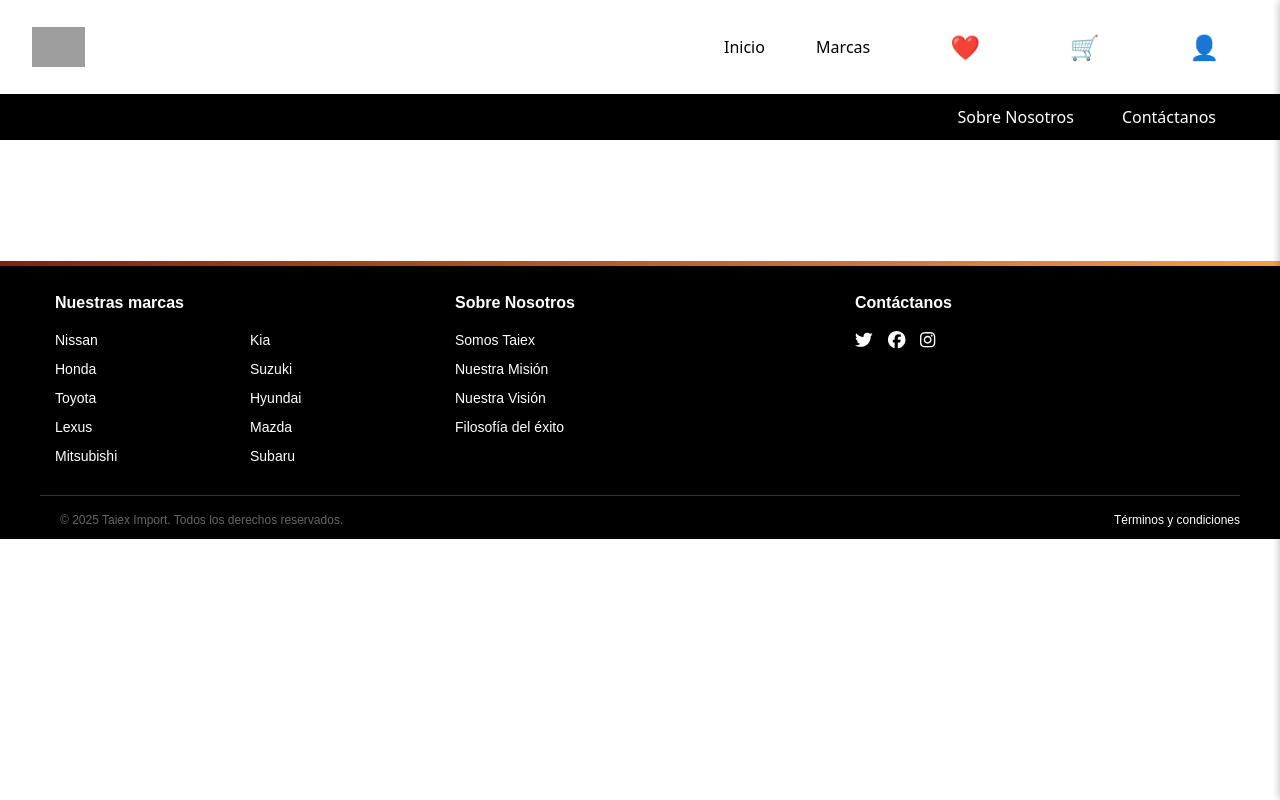
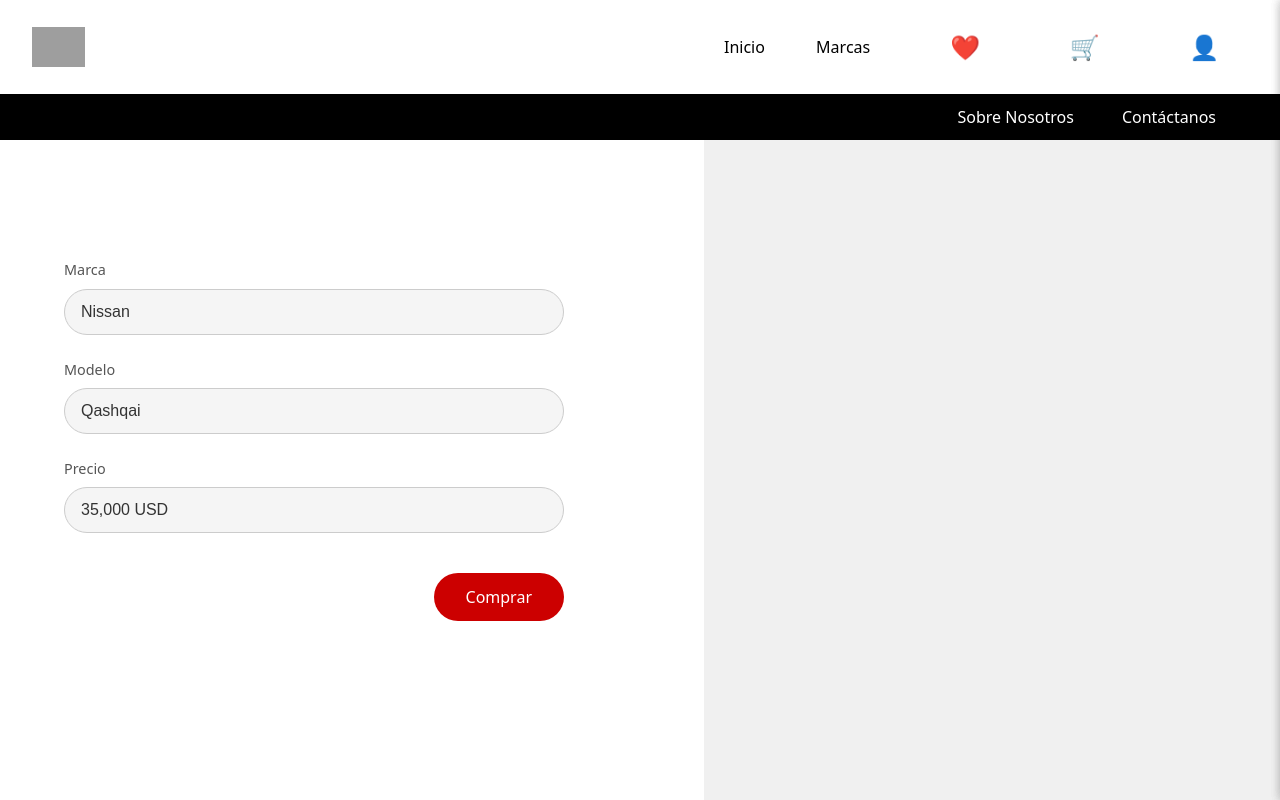
Before and after one commit to FernaandoAriel/TaiexImport, a React (Vite) app in the folder frontend/: page /cotizar in a window 1280 px wide. Shown: the top 800 px of the page. Built offline with nearby package versions, Linux system fonts and the light colour scheme; grey boxes are pictures that could not be loaded; a web font is replaced by a local one.

Commit message:
interfaz de cotizar y correciones

```diff
--- a/frontend/src/App.jsx
+++ b/frontend/src/App.jsx
@@ -10,6 +10,7 @@ import BrandCatalog from "./pages/BrandCatalog.jsx";
 import VehicleDetails from './pages/VehicleDetails.jsx';
 import Checkout from './pages/Checkout.jsx';
 import Footer from "./components/footer/footerCliente.jsx"
+import Quote from './pages/Quote.jsx';
 
 
 function App() {
@@ -25,6 +26,7 @@ function App() {
           <Route path="/marcas/:brandName" element={<BrandCatalog />} />
           <Route path="/marcas/:brandName/:vehicleId" element={<VehicleDetails />} />
           <Route path="/checkout" element={<Checkout />} />
+          <Route path="/cotizar" element={<Quote />} />
         </Routes>
         <Footer/>
       </Router>
--- /dev/null
+++ b/frontend/src/pages/Quote.jsx
@@ -0,0 +1,84 @@
+// QuoteForm.jsx
+import React from 'react';
+import { useLocation, useNavigate } from 'react-router-dom';
+import './css/Quote.css';
+
+const QuoteForm = () => {
+    const location = useLocation();
+    const navigate = useNavigate();
+    const { vehicle } = location.state || {};
+
+    // Obtener solo el nombre del modelo sin la marca
+    const modelName = vehicle?.name?.replace(`${vehicle?.brandName} `, '') || 'Qashqai';
+
+    const handleBuyClick = () => {
+        // Redirigir a la página de checkout con la información del vehículo
+        navigate('/checkout', {
+            state: {
+                items: [{
+                    ...vehicle,
+                    name: vehicle?.name || 'Nissan Qashqai',
+                    price: vehicle?.price || '35,000 USD',
+                    mainImage: vehicle?.mainImage
+                }]
+            }
+        });
+    };
+
+    return (
+        <div className="quote-container">
+            <div className="quote-form">
+                <div className="form-content">
+                    <div className="form-field">
+                        <label>Marca</label>
+                        <input
+                            type="text"
+                            value={vehicle?.brandName || 'Nissan'}
+                            disabled
+                            className="disabled-input"
+                        />
+                    </div>
+
+                    <div className="form-field">
+                        <label>Modelo</label>
+                        <input
+                            type="text"
+                            value={modelName}
+                            disabled
+                            className="disabled-input"
+                        />
+                    </div>
+
+                    <div className="form-field">
+                        <label>Precio</label>
+                        <input
+                            type="text"
+                            value={vehicle?.price || '35,000 USD'}
+                            disabled
+                            className="disabled-input"
+                        />
+                    </div>
+
+                    <button
+                        type="button"
+                        className="buy-button"
+                        onClick={handleBuyClick}
+                    >
+                        Comprar
+                    </button>
+                </div>
+            </div>
+
+            <div className="quote-image">
+                {vehicle && vehicle.mainImage ? (
+                    <img src={vehicle.mainImage} alt={vehicle.name} />
+                ) : (
+                    // Imagen por defecto si no hay vehículo
+                    <div className="default-vehicle-bg"></div>
+                )}
+            </div>
+        </div>
+    );
+};
+
+export default QuoteForm;
--- a/frontend/src/pages/VehicleDetails.jsx
+++ b/frontend/src/pages/VehicleDetails.jsx
@@ -131,7 +131,19 @@ const VehicleDetails = () => {
 
             {/* Call to Action */}
             <section className="vehicle-actions">
-                <button className="action-button primary">Cotizalo</button>
+                <Link
+                    to="/cotizar"
+                    state={{
+                        vehicle: {
+                            ...vehicleData,
+                            mainImage: QashqaiMain, // Aseguramos que la imagen principal se pase correctamente
+                            brandName: brandName
+                        }
+                    }}
+                    className="action-button primary"
+                >
+                    Cotizalo
+                </Link>
                 <button
                     className="action-button secondary"
                     onClick={handleAddToFavorites}
--- a/frontend/src/pages/css/Checkout.css
+++ b/frontend/src/pages/css/Checkout.css
@@ -53,6 +53,7 @@ body{
     margin-bottom: 1rem;
     font-size: 0.9rem;
     background-color: white;
+    color: black;
 }
 
 .name-fields {
--- /dev/null
+++ b/frontend/src/pages/css/Quote.css
@@ -0,0 +1,126 @@
+/* QuoteForm.css */
+.quote-container {
+    display: flex;
+    min-height: 100vh;
+    padding-top: 80px; /* Para compensar la navbar */
+    background-color: white;
+  }
+
+  .quote-form {
+    flex: 1;
+    padding: 2rem 4rem;
+    display: flex;
+    flex-direction: column;
+    justify-content: center;
+  }
+
+  .form-content {
+    max-width: 500px;
+  }
+
+  .form-field {
+    margin-bottom: 1.5rem;
+  }
+
+  .form-field label {
+    display: block;
+    font-size: 0.9rem;
+    margin-bottom: 0.5rem;
+    color: #555;
+    font-weight: 500;
+  }
+
+  .form-field input,
+  .form-field select {
+    width: 100%;
+    padding: 0.8rem 1rem;
+    border: 1px solid #ccc;
+    border-radius: 25px;
+    font-size: 1rem;
+    outline: none;
+  }
+
+  .disabled-input {
+    background-color: #f5f5f5;
+    color: #333;
+  }
+
+  .form-field input:focus {
+    border-color: #999;
+  }
+
+  .select-container {
+    position: relative;
+  }
+
+  .select-container select {
+    appearance: none;
+    width: 100%;
+    cursor: pointer;
+  }
+
+  .dropdown-arrow {
+    position: absolute;
+    right: 15px;
+    top: 50%;
+    transform: translateY(-50%);
+    pointer-events: none;
+    color: #555;
+    font-size: 0.7rem;
+  }
+
+  .buy-button {
+    background-color: #c00;
+    color: white;
+    border: none;
+    border-radius: 25px;
+    padding: 0.8rem 2rem;
+    font-size: 1rem;
+    cursor: pointer;
+    margin-top: 1rem;
+    width: auto;
+    transition: background-color 0.3s;
+    float: right;
+  }
+
+  .buy-button:hover {
+    background-color: #a00;
+  }
+
+  .quote-image {
+    flex: 1;
+    position: relative;
+    overflow: hidden;
+    display: flex;
+    justify-content: center;
+    align-items: center;
+    background-color: #f9f9f9;
+  }
+
+  .quote-image img {
+    max-width: 90%;
+    max-height: 90%;
+    object-fit: contain;
+    display: block;
+    margin: auto;
+  }
+
+  .default-vehicle-bg {
+    width: 100%;
+    height: 100%;
+    background-color: #f0f0f0;
+  }
+
+  @media (max-width: 768px) {
+    .quote-container {
+      flex-direction: column;
+    }
+
+    .quote-form {
+      padding: 2rem 1.5rem;
+    }
+
+    .quote-image {
+      height: 300px;
+    }
+  }
```
